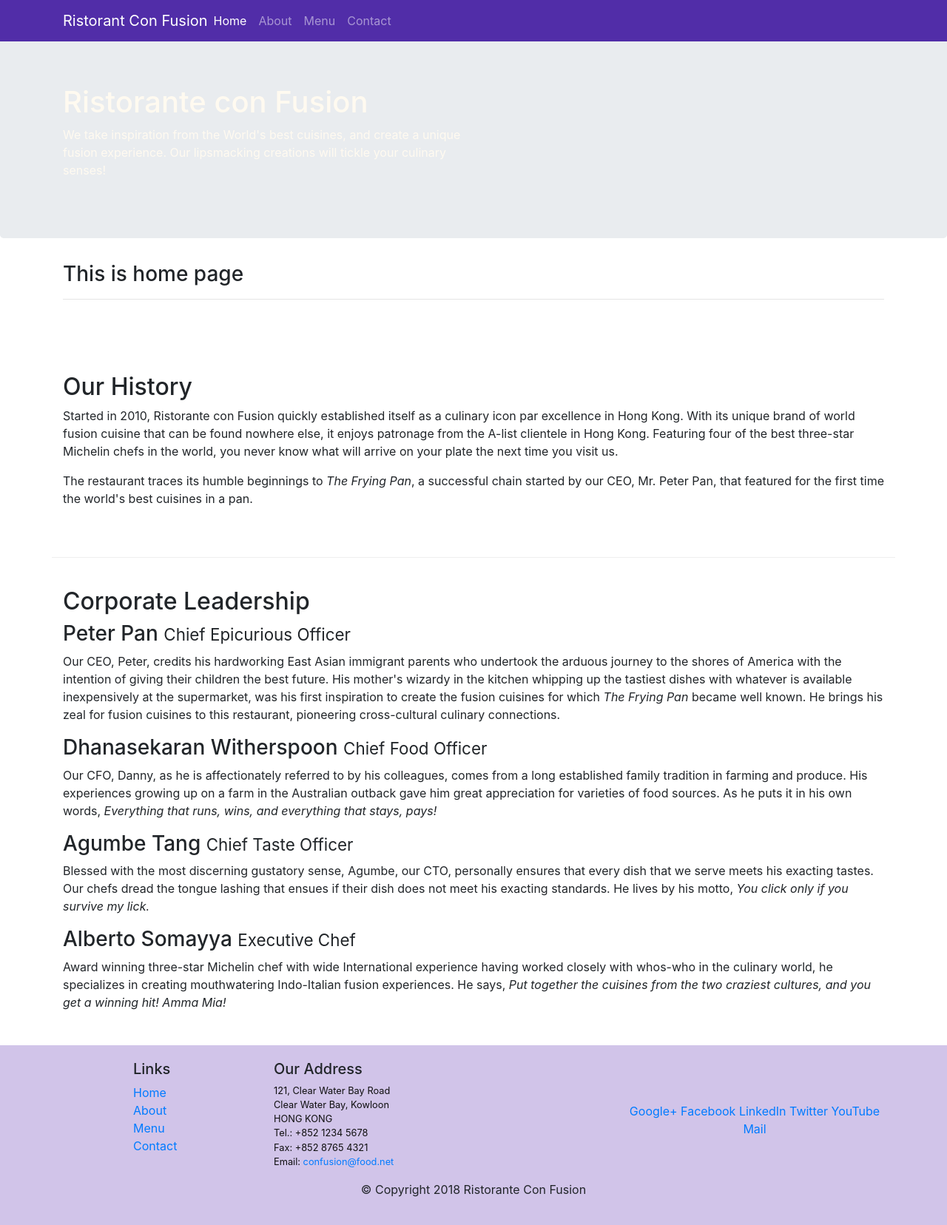
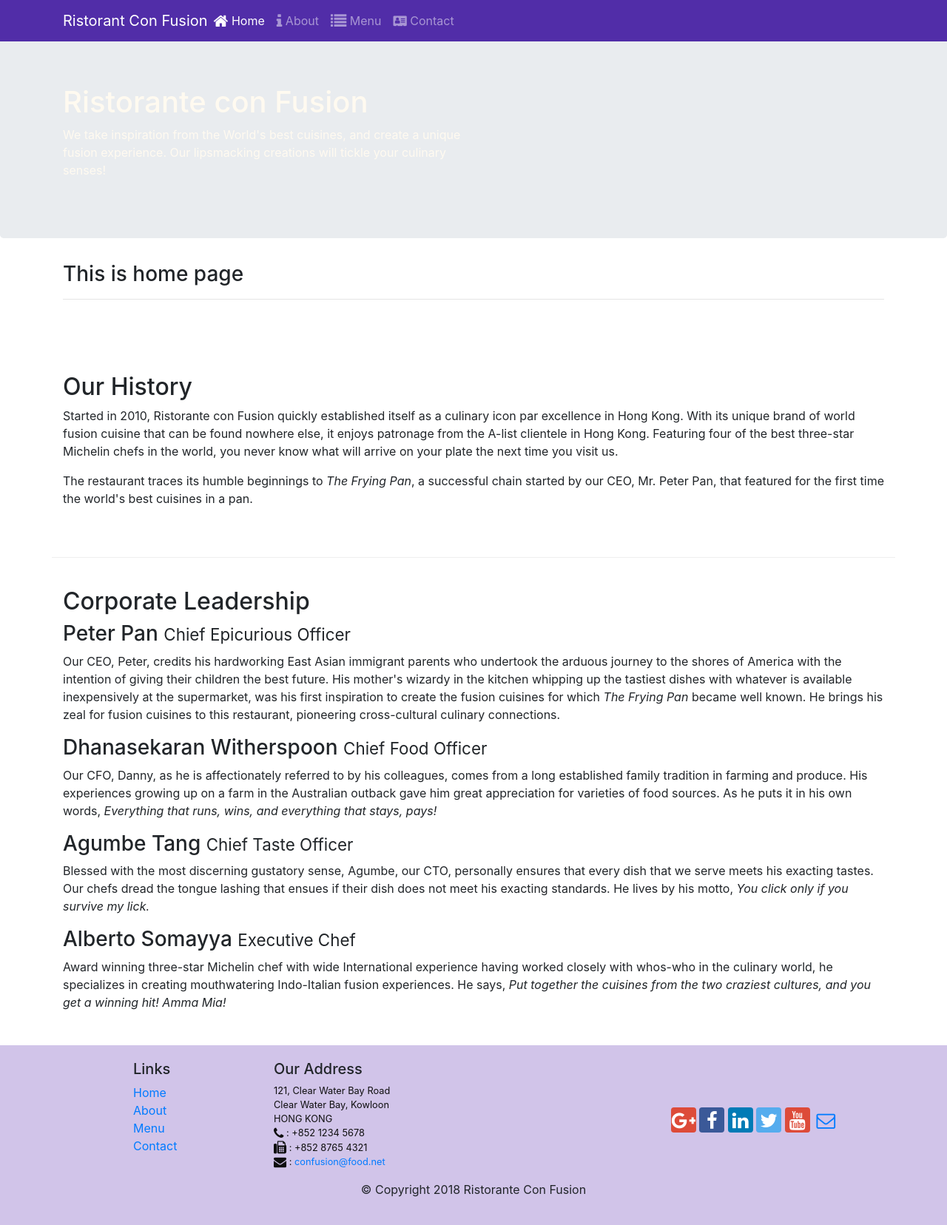
Before and after one commit to souheibriache/assignment1_coursera, a website: page index.html in a window 1280 px wide. Shown: the whole page at 74% size. Drawn offline with nearby package versions, Linux system fonts and the light colour scheme.

Commit message:
icon fonts

```diff
--- a/index.html
+++ b/index.html
@@ -6,7 +6,8 @@
     <meta charset="utf-8">
     <meta name="viewport" content="width=device-width, initial-scale=1, shrink-to-fit=no">
     <meta http-equiv="x-ua-compatible" content="ie=edge">
-
+    <link rel="stylesheet" href="node_modules/font-awesome/css/font-awesome.min.css">
+    <link rel="stylesheet" href="node_modules/bootstrap-social/bootstrap-social.css">
     <!-- Bootstrap CSS -->
     <link rel="stylesheet" href="node_modules/bootstrap/dist/css/bootstrap.min.css">
     <title>Ristorante Con Fusion: About Us</title>
@@ -28,10 +29,10 @@
             <div class="collapse navbar-collapse" id="Navbar">
 
                 <ul class="navbar-nav mr-auto" >
-                    <li class="nabvar-item active"> <a class="nav-link" href="#">Home</a></li>
-                    <li class="nabvar-item"> <a class="nav-link" href="/about.html">About</a></li>
-                    <li class="nabvar-item"> <a class="nav-link" href="#">Menu</a></li>
-                    <li class="nabvar-item"> <a class="nav-link" href="#">Contact</a></li>
+                    <li class="nabvar-item active"> <a class="nav-link" href="#"><span class="fa fa-home fa-lg"></span> Home</a></li>
+                    <li class="nabvar-item"> <a class="nav-link" href="/about.html"><span class="fa fa-info fa-lg"></span> About</a></li>
+                    <li class="nabvar-item"> <a class="nav-link" href="#"><span class="fa fa-list fa-lg"></span> Menu</a></li>
+                    <li class="nabvar-item"> <a class="nav-link" href="#"><span class="fa fa-address-card" aria-hidden="true"></span> Contact</a></li>
 
                 </ul>
             </div>
@@ -108,19 +109,19 @@
 		              121, Clear Water Bay Road<br>
 		              Clear Water Bay, Kowloon<br>
 		              HONG KONG<br>
-		              Tel.: +852 1234 5678<br>
-		              Fax: +852 8765 4321<br>
-		              Email: <a href="mailto:confusion@food.net">confusion@food.net</a>
+		              <i class="fa fa-phone fa-lg" aria-hidden="true"></i>  : +852 1234 5678<br>
+		              <i class="fa fa-fax fa-lg" aria-hidden="true"></i> : +852 8765 4321<br>
+		              <i class="fa fa-envelope fa-lg" aria-hidden="true"></i> : <a href="mailto:confusion@food.net">confusion@food.net</a>
 		           </address>
                 </div>
                 <div class="col-12 col-sm-4 align-self-center">
                     <div class="text-center">
-                        <a href="http://google.com/+">Google+</a>
-                        <a href="http://www.facebook.com/profile.php?id=">Facebook</a>
-                        <a href="http://www.linkedin.com/in/">LinkedIn</a>
-                        <a href="http://twitter.com/">Twitter</a>
-                        <a href="http://youtube.com/">YouTube</a>
-                        <a href="mailto:">Mail</a>
+                        <a class="btn btn-social-icon btn-google" href="http://google.com/+"><i class="fa fa-google-plus fa-lg" aria-hidden="true"></i></a>
+                        <a class="btn btn-social-icon btn-facebook" href="http://www.facebook.com/profile.php?id="><i class="fa fa-facebook fa-lg" aria-hidden="true"></i></a>
+                        <a class="btn btn-social-icon btn-linkedin" href="http://www.linkedin.com/in/"><i class="fa fa-linkedin fa-lg" aria-hidden="true"></i></a>
+                        <a class="btn btn-social-icon btn-twitter" href="http://twitter.com/"><i class="fa fa-twitter fa-lg" aria-hidden="true"></i></a>
+                        <a class="btn btn-social-icon btn-google" href="http://youtube.com/"><i class="fa fa-youtube fa-lg" aria-hidden="true"></i></a>
+                        <a class="btn btn-social-icon" href="mailto:"><i class="fa fa-envelope-o fa-lg" aria-hidden="true"></i></a>
                     </div>
                 </div>
            </div>
--- a/package.json
+++ b/package.json
@@ -23,6 +23,8 @@
   },
   "dependencies": {
     "bootstrap": "^4.0.0",
+    "bootstrap-social": "^5.1.1",
+    "font-awesome": "^4.7.0",
     "jquery": "^3.3.1",
     "popper.js": "^1.12.9"
   }
```
Also changed, not shown: about.html (+13 -11 lines), 1 other file.
